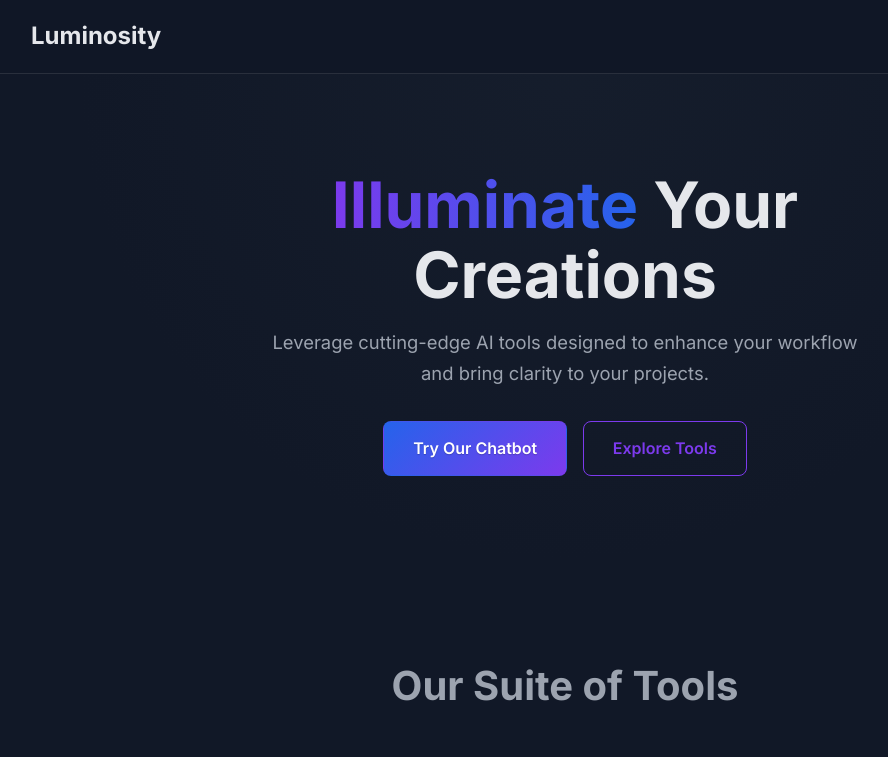
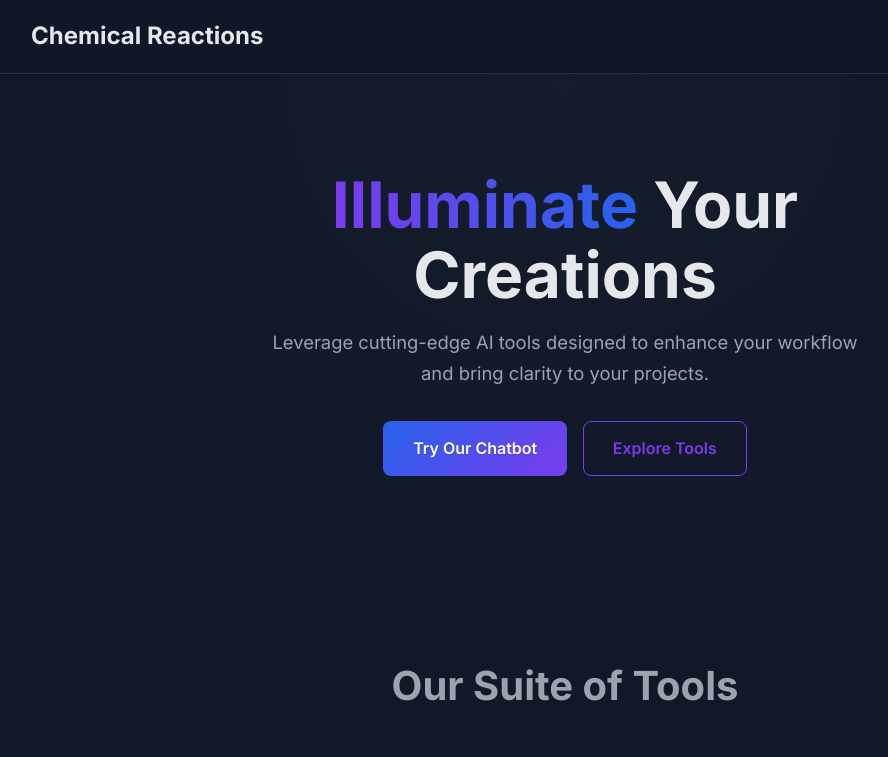
Before and after one commit to aadeshisdoingsomething/scienceProject, a plain HTML site: page index.html in a window 1280 px wide. Shown: the top 757 px of the page, without its empty margins (75-963 px from the left). Drawn offline with Linux system fonts and the light colour scheme.

Commit message:
Update index.html

```diff
--- a/index.html
+++ b/index.html
@@ -3,7 +3,7 @@
 <head>
     <meta charset="UTF-8">
     <meta name="viewport" content="width=device-width, initial-scale=1.0">
-    <title>Luminosity - Home</title>
+    <title>Chemical Reactions</title>
     <link rel="stylesheet" href="styles.css">
     <link rel="preconnect" href="https://fonts.googleapis.com">
     <link rel="preconnect" href="https://fonts.gstatic.com" crossorigin>
@@ -12,7 +12,7 @@
 <body>
     <header class="header">
         <div class="container nav-content">
-            <a href="#" class="logo">Luminosity</a>
+            <a href="#" class="logo">Chemical Reactions</a>
             </div>
     </header>
 
```
